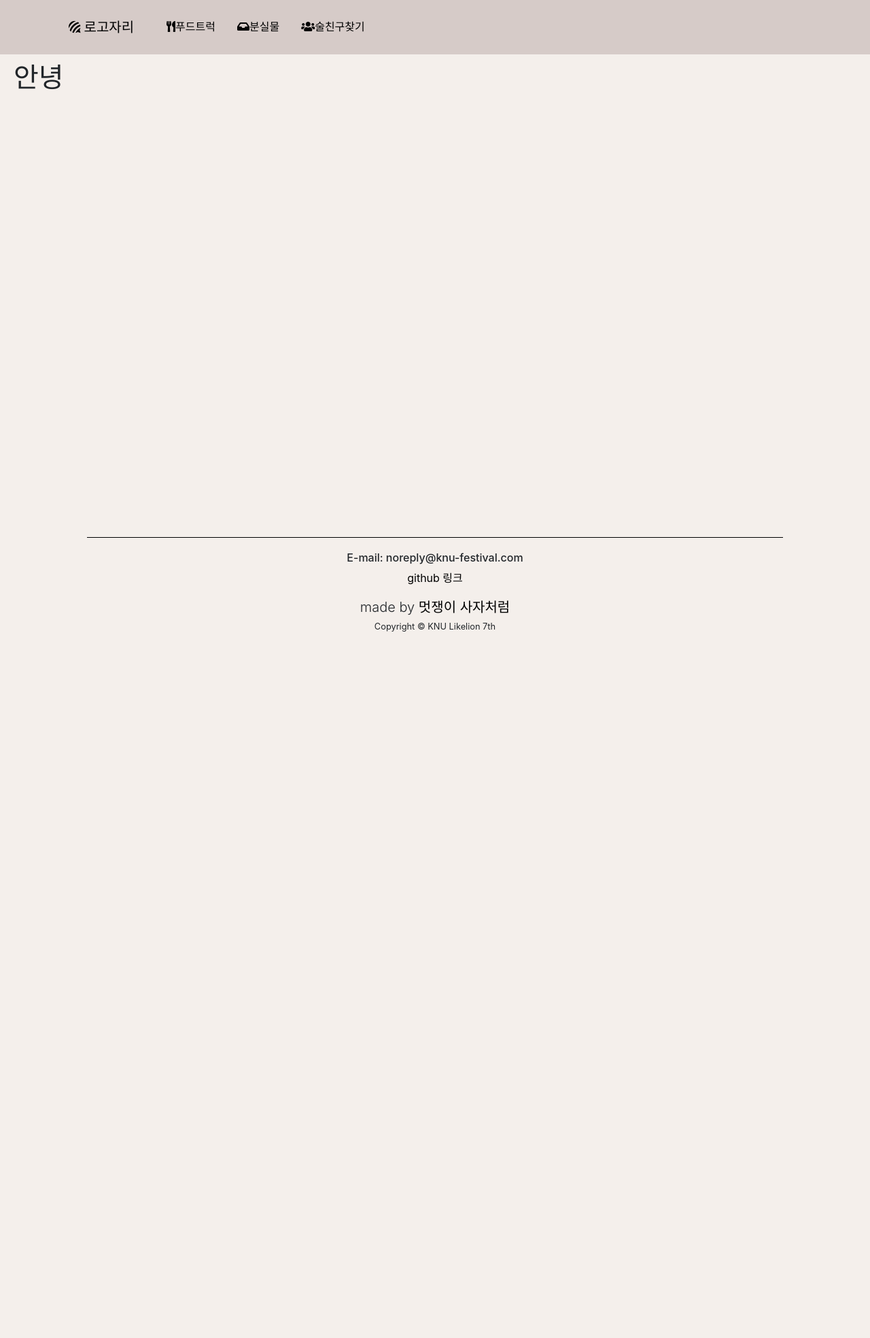
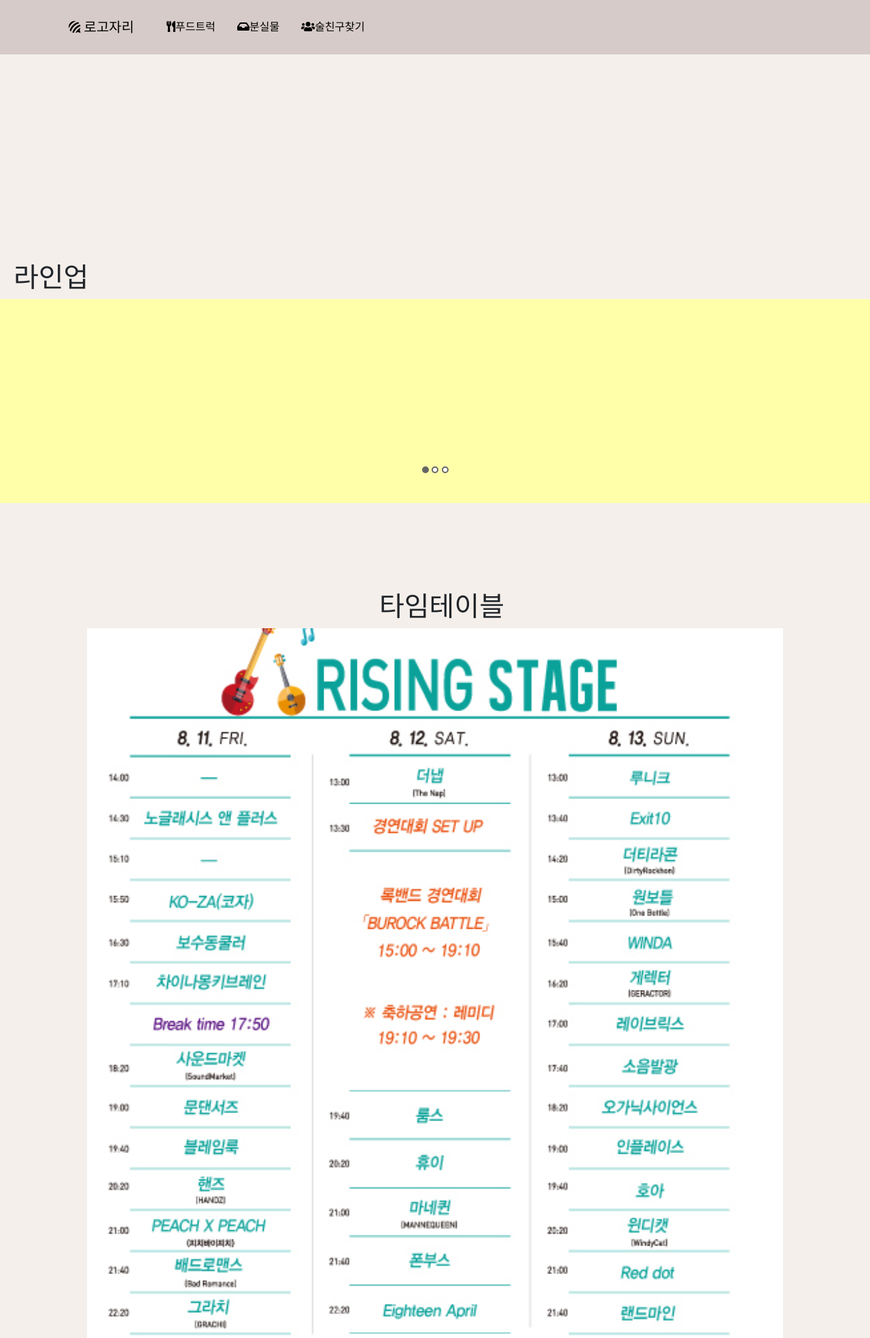
Before and after one commit to qwlake/knu-festival, a Django app: template index/templates/index.html in a window 1280 px wide. Shown: the top 1968 px of the page at 68% size. Before the commit the page ends 929 px from the top, so only its background shows below. Run offline with Django 3.2, Linux system fonts and the light colour scheme; the template is opened without the code that fills it, so the values that code supplies are empty; some libraries are stand-ins or nearby versions; some web fonts are replaced.

Commit message:
edit index page

```diff
--- a/index/static/css/index.css
+++ b/index/static/css/index.css
@@ -1,3 +1,98 @@
 .indexBody {
-    margin-top: 90px;
+    margin-top: 30%;
+
 }
+
+/* lineup banner */
+
+*{
+    margin:0;
+    padding:0;
+}
+
+ul,li{
+    list-style:none;
+}
+
+.slide{
+    height:300px;
+    overflow:hidden;
+    position:relative;
+    margin-bottom: 10%;
+}
+
+.slide ul{
+    width:calc(100% * 4);
+    display:flex;
+    transition:1s;
+}
+
+.slide li{
+    width:calc(100% / 4);
+    height:300px;
+}
+
+.slide li:nth-child(1){
+    background:#ffa;
+}
+
+.slide li:nth-child(2){
+    background:#faa;
+}
+
+.slide li:nth-child(3){
+    background:#afa;
+}
+
+.slide input{
+    display:none;
+}
+
+.slide .bullet{
+    position:absolute;
+    bottom:20px;
+    left:0;
+    right:0;
+    text-align:center;
+    z-index:10;
+}
+
+.slide .bullet label{
+    width:10px;
+    height:10px;
+    border-radius:10px;
+    border:2px solid #666;
+    display:inline-block;
+    background:#fff;
+    font-size:0;
+    transition:0.5s;
+    cursor:pointer;
+}
+
+/* 슬라이드 조작 */
+#pos1:checked ~ ul{
+    margin-left:0;
+}
+
+#pos2:checked ~ ul{
+    margin-left:-100%;
+}
+
+#pos3:checked ~ ul{
+    margin-left:-200%;
+}
+
+#pos4:checked ~ ul{
+    margin-left:-300%;
+}
+
+/* bullet 조작 */
+#pos1:checked ~ .bullet label:nth-child(1),
+#pos2:checked ~ .bullet label:nth-child(2),
+#pos3:checked ~ .bullet label:nth-child(3){
+    background:#666;
+}
+
+.timetable{
+    padding-bottom: 30%;
+}
--- a/index/templates/index.html
+++ b/index/templates/index.html
@@ -1,11 +1,36 @@
 {% extends 'base.html' %}
 {% block contents %}
 {% load static %}
+    <head>
+    <link rel="stylesheet" type="text/css" href="{% static 'css/index.css'%}?ver=1">
+    <script type="text/javascript" src="{% static "js/index.js" %}"></script>
+    </head>
 
-<head>
-    <link rel="stylesheet" type="text/css" href="{% static 'css/index.css' %}">
-</head>
-<div class="indexBody">
-    <h1 class="title">안녕</h1>
-</div>
+<body class="indexBody">
+    <h1 class="title">라인업</h1>
+
+  <div class="slide">
+    <input type="radio" name="pos" id="pos1" checked>
+    <input type="radio" name="pos" id="pos2">
+    <input type="radio" name="pos" id="pos3">
+    <ul>
+      <li></li>
+      <li></li>
+      <li></li>
+      <li></li>
+    </ul>
+    <p class="bullet">
+      <label for="pos1">1</label>
+      <label for="pos2">2</label>
+      <label for="pos3">3</label>
+    </p>
+  </div>
+<center>
+  <div class="timetable">
+    <h1 class="title">타임테이블</h1>
+    <img src="{% static 'img/timetable.png' %}" alt="timetable" width="80%" height="80%" />
+  </div>
+</center>
+</body>
+
 {% endblock %}
```
Also changed, not shown: index/static/img/timetable.png (added).
